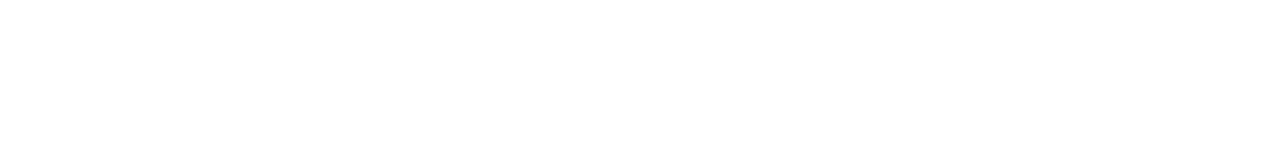
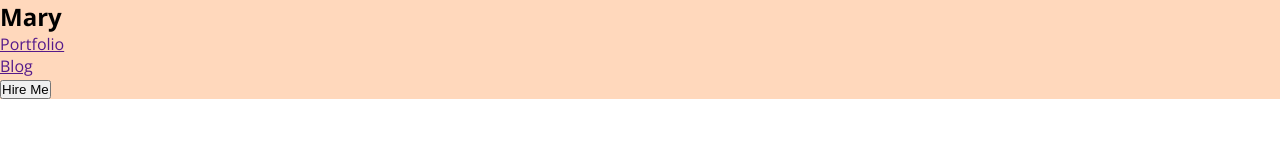
Before and after one commit to FariaAkter22/hero-dev-code, a plain HTML site: page index.html in a window 1280 px wide. Drawn offline with nearby package versions, Linux system fonts and the light colour scheme.

Commit message:
header correction

```diff
--- a/index.html
+++ b/index.html
@@ -4,8 +4,23 @@
     <meta charset="UTF-8">
     <meta name="viewport" content="width=device-width, initial-scale=1.0">
     <title>Faria Akter Portfolio</title>
+    <link rel="preconnect" href="https://fonts.googleapis.com">
+<link rel="preconnect" href="https://fonts.gstatic.com" crossorigin>
+<link href="https://fonts.googleapis.com/css2?family=Open+Sans:ital,wght@0,300..800;1,300..800&display=swap" rel="stylesheet">
+<link rel="stylesheet" href="style.html/portfolio.css">
 </head>
-<body>
-
+<body class="font-open-sans">
+    <header>
+        <nav>
+            <div class="logo">
+                <h2>Mary</h2>
+            </div>
+            <ul>
+                <li><a href="">Portfolio</a></li>
+                <li><a href="">Blog</a></li>
+                <li><button>Hire Me</button></li>
+            </ul>
+        </nav>
+    </header>
 </body>
 </html>
--- /dev/null
+++ b/style.html/portfolio.css
@@ -0,0 +1,17 @@
+/* body{ */
+    /* background-color: antiquewhite; */
+/* } */
+*{
+    margin: 0;
+    padding: 0;
+    box-sizing: border-box;
+}
+
+.font-open-sans {
+  font-family: "Open Sans", sans-serif;
+  font-optical-sizing: auto;
+
+}
+header{
+    background-color: #ffd8bc;
+}
```
